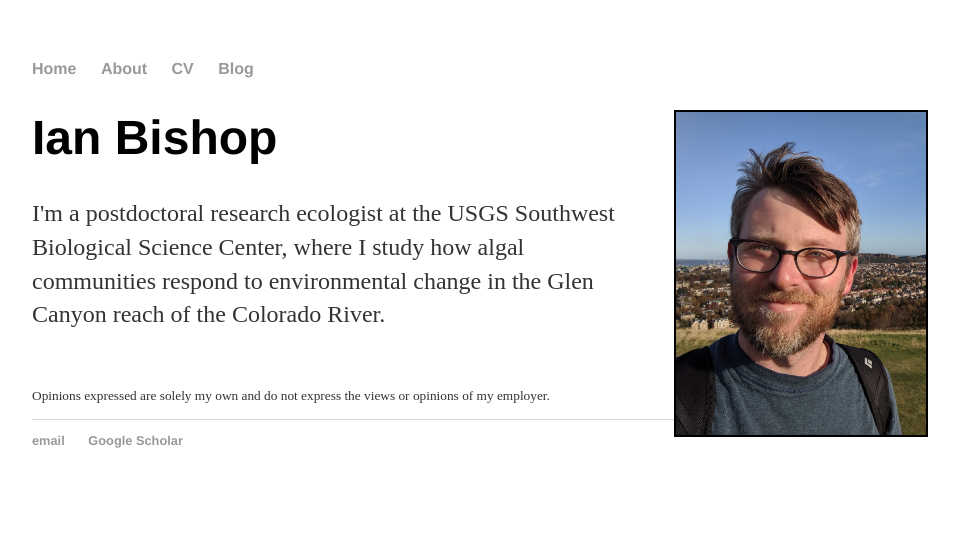
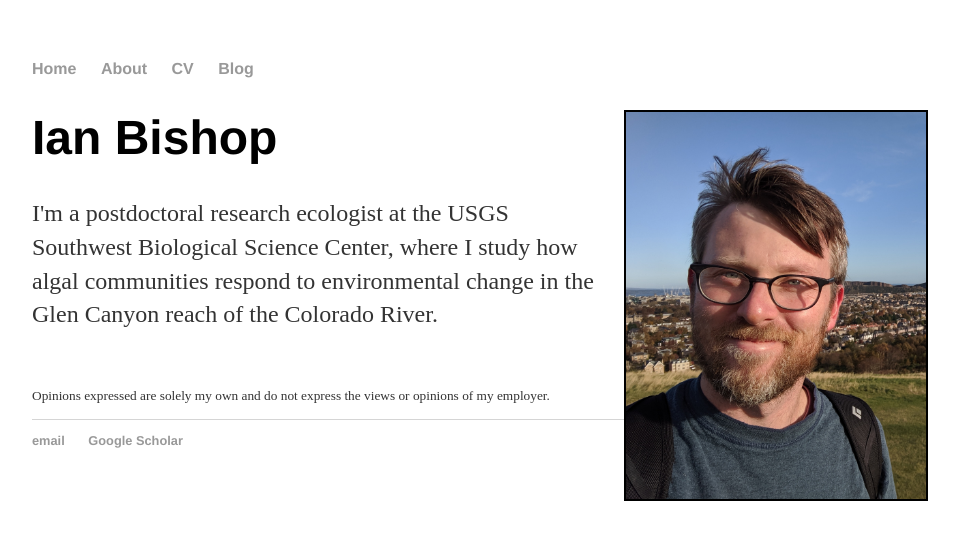
Before and after one commit to bishopia/bishopia.github.io, a Jekyll site: the page built from index.html, in a window 1280 px wide. Shown: the top 540 px of the page, without its empty margins (160-1119 px from the left). Built offline with Jekyll 4.4.1, drawn with Linux system fonts in a browser that asks for light colours.

Commit message:
Update index.html

```diff
--- a/index.html
+++ b/index.html
@@ -3,7 +3,7 @@ layout: default
 title: Ian Bishop, PhD
 ---
 <div class="blurb">
-	<img src="/assets/bishop_in_edinburgh_2019.jpg" alt="Ian Bishop" style="float: right; width: 250px; border: 2px solid black;; margin-left: 20px;">
+	<img src="/assets/bishop_in_edinburgh_2019.jpg" alt="Ian Bishop" style="float: right; width: 300px; border: 2px solid black;; margin-left: 20px;">
 	<h1>Ian Bishop</h1>
 	<p>I'm a postdoctoral research ecologist at the USGS Southwest Biological Science Center,
 		where I study how algal communities respond to
```
